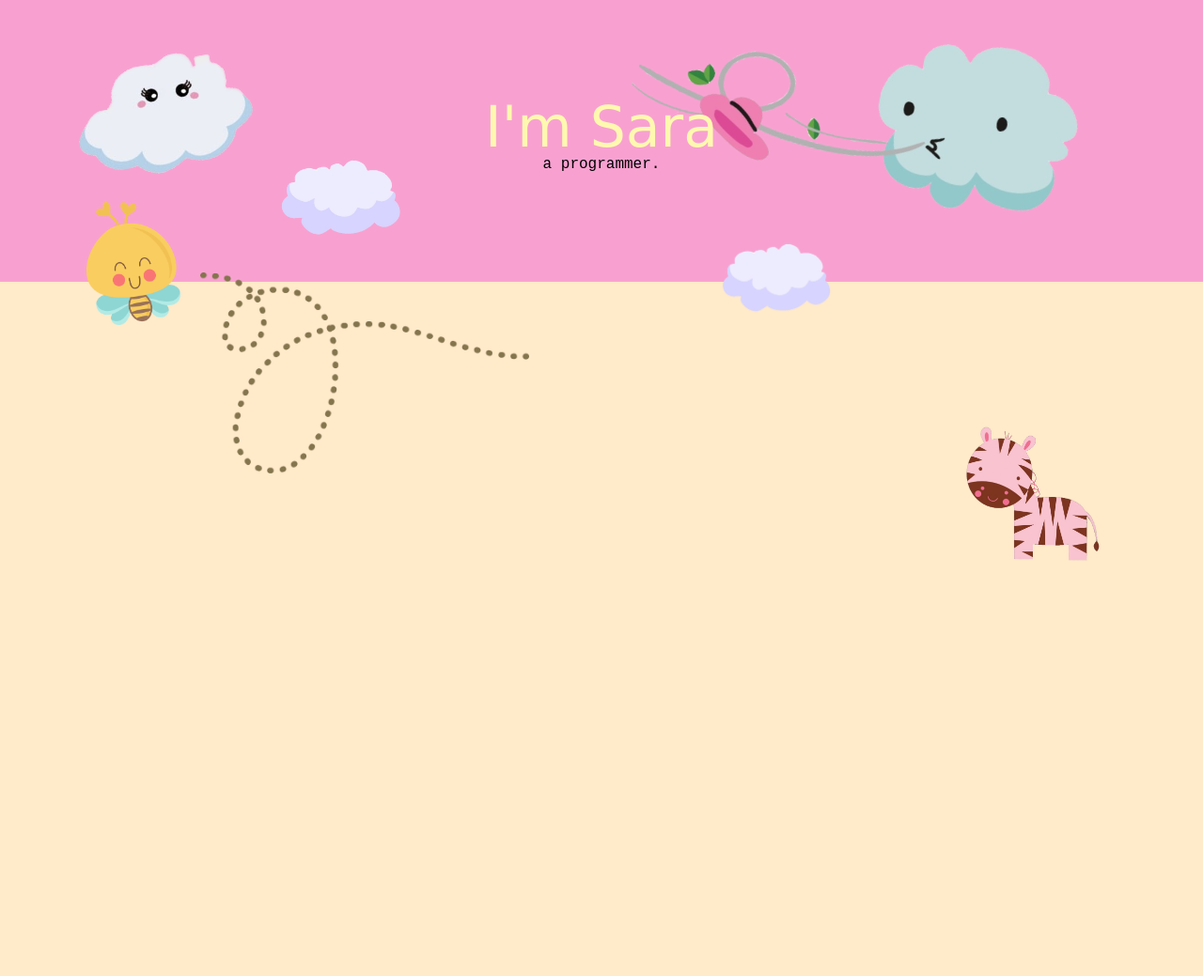
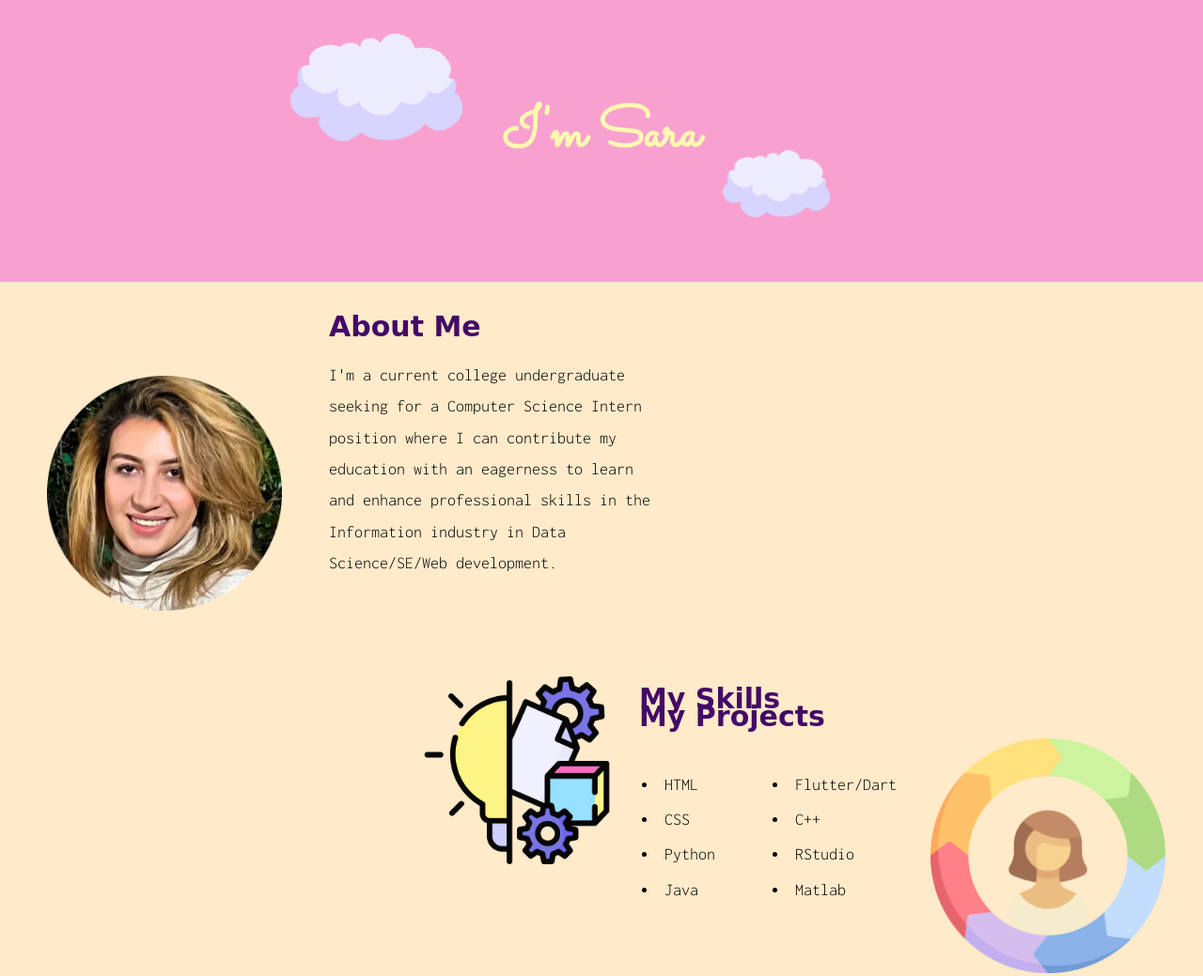
Before and after one commit to saraNersisian/Personal_site, a plain HTML site: page index.html in a window 1280 px wide. Shown: the top 1039 px of the page at 94% size. Drawn offline with Linux system fonts and the light colour scheme; a web font is replaced by a local one.

Commit message:
some parts added

```diff
--- a/index.html
+++ b/index.html
@@ -6,29 +6,73 @@
     <link rel="stylesheet" href="styles.css">
     <link rel="icon" href="images/favicon_girl.ico?">
     <link href="https://fonts.googleapis.com/css?family=Alex+Brush|Allura|Arizonia|Bad+Script|Berkshire+Swash|Calligraffitti|Caveat|Cedarville+Cursive|Clicker+Script|Cookie|Courgette|Damion|Dancing+Script|Gloria+Hallelujah|Great+Vibes|Herr+Von+Muellerhoff|Indie+Flower|Italianno|Just+Another+Hand|Kaushan+Script|Leckerli+One|Marck+Script|Merienda|Merienda+One|Montez|Mr+Dafoe|Niconne|Nothing+You+Could+Do|Pacifico|Parisienne|Petit+Formal+Script|Pinyon+Script|Rancho|Rochester|Sacramento|Satisfy|Shadows+Into+Light|Tangerine|Yellowtail|Yesteryear|PT+Sans" rel="stylesheet">
+    <link rel="preconnect" href="https://fonts.googleapis.com">
+    <link rel="preconnect" href="https://fonts.gstatic.com" crossorigin>
+    <link href="https://fonts.googleapis.com/css2?family=Inconsolata:wght@300&family=Merriweather&family=Montserrat&family=Oooh+Baby&family=Sacramento&display=swap" rel="stylesheet">
   </head>
   <body>
     <div class="top-container">
       <img class="right-cloud" src="images/purple-small-cloud.png" alt="">
-      <img class="cloud-with-eyes" src="images/cloud-with-eyes.png" alt="">
-      <img class="cloud-blowing-wind" src="images/cloud-blowing-wind.png" alt="">
       <img class="left-cloud" src="images/purple-small-cloud.png" alt="">
-      <img class="rain-drop" src="images/rain-drop.png" alt="">
-      <div class="">
-        <div class="">
-          <img class="yellow-bee" src="images/cute-bee.png" alt="">
-          <img class="bee-path" src="images/bee-path.png" alt="">
-
-        </div>
-
-        <h1>I'm Sara</h1>
-        <p>a programmer.</p>
-      </div>
+        <div class="my-name">
+          <h1>I'm Sara</h1>
+<!--
+          <div class="my-title">
+            <p>a computer science student,</p>
+            <p>Interested in front-end development.</p>
+          </div>
+-->
+       </div>
     </div>
     <div class="middle-container">
-      <img class="baby-zebra" src="images/baby-zebra-trasparent.png" alt="">
+      <div class="about-me">
+        <h2 class="about-me-header">About Me</h2>
+        <img class="sara-photo" src="images/Sara_profile_picture.png" alt="">
+        <p class="objective">I'm a current college undergraduate seeking for a Computer Science Intern position where I can contribute my education with an eagerness to learn and enhance professional skills in the Information industry in Data Science/SE/Web development.</p>
+      </div>
+      <div class="skills">
+        <h2 class="skills-header">My Skills</h2>
+          <img class="skills-icon" src="images/skills.png" alt="">
+          <div class="table">
+            <table>
+              <tr>
+                <td><li>HTML</li></td>
+                <td><li>Flutter/Dart</li></td>
+              </tr>
+              <tr>
+                <td><li>CSS</li></td>
+                <td><li>C++</li></td>
+              </tr>
+              <tr>
+                <td><li>Python</li></td>
+                <td><li>RStudio</li></td>
+              </tr>
+              <tr>
+                <td><li>Java</li></td>
+                <td><li>Matlab</li></td>
+              </tr>
+            </table>
+          </div>
+      </div>
+      <div class="projects">
+        <img class="project-icon"src="images/idea.png" alt="">
+          <h2 class="projects-header">My Projects</h2>
+      </div>
+
     </div>
     <div class="bottom-container">
+      <div class="contact-me">
+        <h2>Get In Touch</h2>
+        <h3>If you are inter.</h3>
+        <p>Lorem ipsum dolor sit amet, in quis, aenean amet. Phasellus sodales, tellus donec dui, ornare erat.</p>
+        <a class="btn" href="mailto:name@email.com">CONTACT ME</a>
+      </div>
+      <a class="footer-link" href="https://www.linkedin.com/">LinkedIn</a>
+      <a class="footer-link" href="https://twitter.com/">Twitter</a>
+      <a class="footer-link" href="https://www.appbrewery.co/">Website</a>
+      <p>© Name Surname.</p>
+    </div>
+
     </div>
   </body>
 </html>
--- a/styles.css
+++ b/styles.css
@@ -1,12 +1,15 @@
 body{
   margin: 0;
+  margin-top: 0;
   text-align: center;
+  font-family: 'Merriweather', serif;
 }
 
 h1{
-  font-family:'Just Another Hand', cursive;
+  /* font-family:'Just Another Hand', cursive; */
+  font-family: 'Sacramento', cursive;
   color: #FFF9B0;
-  font-weight: 500;
+  font-weight: 800;
   font-size: 60px;
   margin-top: 0;
   left: 0;
@@ -15,120 +18,201 @@ h1{
   position: absolute;
   top:100px;
   text-align: center;
-
 }
 
-p{
-  font-family: Courier New;
-  left: 0;
-  right:0;
-  display: inline-block;
-  position: absolute;
-  top: 150px;
+
+h2{
+  font-family: 'Montserrat', sans-serif;
+}
+
+h3{
+  font-family: 'Montserrat', sans-serif;
+}
+
+h4{
+  font-family:Courier New;
 }
 
 .top-container{
   background-color: #F8A1D1;
+  position: relative;
   width: 100%;
   height: 300px;
 }
 
-.middle-container{
-  height: 1000px;
-  width: 100%;
-  background-color: #FFEACA;
+/*
+.my-title{
+  font-family: 'Inconsolata', monospace;
+  left: 0;
+  right: 0;
+  display: inline-block;
+  position: absolute;
+  top: 170px;
+  line-height: 5pt;
 }
-
-.bottom-container{
-  height: 200px;
-  width: 100%;
-  background-color: #835151;
-}
+*/
 
 .right-cloud{
   height: 100px;
-  position:absolute;
-  top: 250px;
+  position: absolute;
+  top: 150px;
   right: 380px;
 }
 
 .right-cloud:hover{
   right:390px;
 }
+
 .left-cloud{
-  height: 110px;
+  height: 160px;
   position:absolute;
+  top:20px;
   left:280px;
-  top:160px;
   /* filter: drop-shadow(10px 10px 2px #F8A1D1); */
 }
 
 .left-cloud:hover{
+  left:270px;
+}
+
+.middle-container{
+  height: 1500px;
+  width: 100%;
+  background-color: #FFEACA;
+  position: relative;
+}
+
+.about-me{
+  float: left;
+  text-align: justify;
+}
+
+.about-me-header{
+  color: #440A67;
+  font-family: 'Oooh Baby', cursive;
+  font-size: 30px;
+  font-weight:bolder;
+  margin-top: 30px;
+  margin-bottom: 0;
+  text-align: right;
+  display: inline-block;
+}
+
+.objective{
+  font-family: 'Inconsolata', monospace;
+  text-align: left;
+  font-size: 18px;
+  width: 500px;
+  height: 300px;
+  margin-left:200px;
+  margin-right: 100px;
+  line-height: 25pt;
+}
+
+.sara-photo{
+  float: left;
+  margin-top: 100px;
+  margin-right: 50px;
+  margin-left: 50px;
+  width: 250px;
+
+}
+
+.skills{
+  float: right;
+  width: 600px;
+  margin-top: 0;
+  text-align: justify;
+}
+
+table{
+  font-family: 'Inconsolata', monospace;
+  font-size: 18px;
+  margin-right: 0;
+  margin-top: 30px;
+  display: inline-block;
+  line-height: 25pt;
+}
+
+td{
+  width: 135px;
+}
+.skills-header{
+  color: #440A67;
+  font-family: 'Oooh Baby', cursive;
+  font-size: 30px;
+  font-weight:bolder;
+}
+
+.skills-list{
+  font-family: 'Inconsolata', monospace;
+  font-size: 18px;
+  line-height: 25pt;
+  width: 130px;
+}
+
+.skills-icon{
+  width: 250px;
+  float: right;
+  margin-top: 0;
+  margin-right: 40px;
+  margin-left: 20px;
+}
+
+.projects{
+  width: 600px;
+  height: 600px;
+  margin-left: 450px;
+  position: absolute;
+  top:420px;
+}
+
+.projects-header{
+  color: #440A67;
+  font-family: 'Oooh Baby', cursive;
+  font-size: 30px;
+  font-weight:bolder;
+  display: inline-block;
+  position: absolute;
+  top:0;
   left:230px;
 }
 
-.cloud-with-eyes{
-  width: 250px;
-  position: absolute;
-  left:50px;
-  transform: rotate(-10deg) ;
+.project-icon{
+  width: 200px;
+  margin-right: 500px;
+  display: inline-block;
+}
+/*
+.bee{
+  position: relative;
 }
 
-
-.rain-drop{
-  width: 60px;
-  display: none;
-  position:absolute;
-  left:350px;
-  top:190px;
-}
-
-.cloud-blowing-wind{
-  width: 500px;
+.yellow-bee{
+  width: 120px;
   position: absolute;
-  right:120px;
-  transform:scaleX(-1) rotate(-10deg) ;
-}
-
-
-/*
-.rain-drop:hover{
-  transform:scale(1) translate(-100%, -100%);
-}
-*/
-
-.yellow-bee{
-  width: 100px;
-  position: absolute;
-  top:215px;
-  right:85%;
+  top:-100px;
+  left:130px;
   transform: scaleX(-1);
 }
 
-.yellow-bee .bee-path{
-  position: absolute;
-  left: 0;
-  top: 0;
-  display: none;
+.yellow-bee:hover{
+  transform: rotate(20deg) scaleX(-1);
 }
 
 .bee-path{
   width:350px;
   position: absolute;
-  top:290px;
-  right:56%;
+  top:15px;
+  left:258px;
 }
-/*
+
 .bee-path:hover{
   position: absolute;
   top:310px;
   right:30%;
 }
-*/
 
-.yellow-bee:hover{
-  transform: rotate(20deg) scaleX(-1);
-}
 
 .baby-zebra{
   width: 150px;
@@ -136,12 +220,19 @@ p{
   top:450px;
   left:80%;
   transform: rotate(0deg) scaleX(-1);
-  /* filter: drop-shadow(10px 5px 2px #F8A1D1); */
+ filter: drop-shadow(10px 5px 2px #F8A1D1);
 }
 
-/*
+
 .baby-zebra:hover{
     transform: scaleX(-1);
     left:75%;
 }
 */
+
+.bottom-container{
+  height: 300px;
+  width: 100%;
+  position: relative;
+  background-color: #835151;
+}
```
Also changed, not shown: images/Sara_profile_picture.png (added), images/baby-dolphins.png (added), images/bee-with-path.JPG (deleted), images/cloud-blowing-wind.png (deleted), images/cloud-with-eyes.png (deleted), images/idea.png (added), images/purple-long-cloud.png (deleted), images/rain-drop.png (deleted), images/sara-emoji.png (added), images/skills.png (added).
